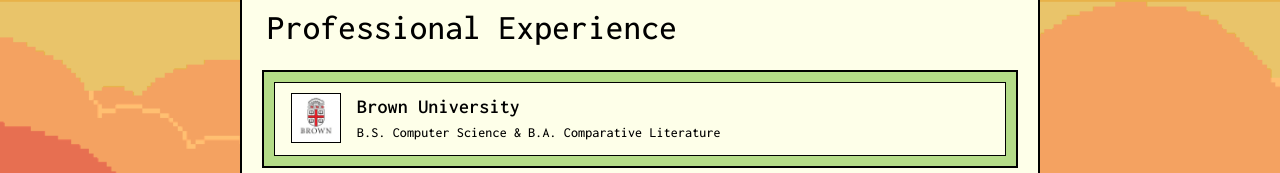
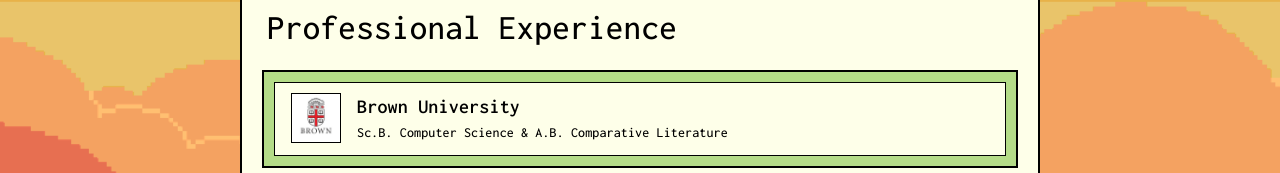
Before and after one commit to ztameem/portfolio, a React (Create React App) app: page / in a window 1280 px wide. Both pictures are taken after a click on the element "Professional Experience". Shown: the part 189-362 px from the top of the page. Built offline with nearby package versions, Linux system fonts and the light colour scheme; no server answers.

Commit message:
fixed bachelors abbreviations

```diff
--- a/src/components/Resume.js
+++ b/src/components/Resume.js
@@ -38,7 +38,7 @@
   {
     image: BrownU,
     name: "Brown University",
-    title: "B.S. Computer Science & B.A. Comparative Literature",
+    title: "Sc.B. Computer Science & A.B. Comparative Literature",
     duration: "",
     location: "Providence, RI",
     link: "https://www.brown.edu/",
```
